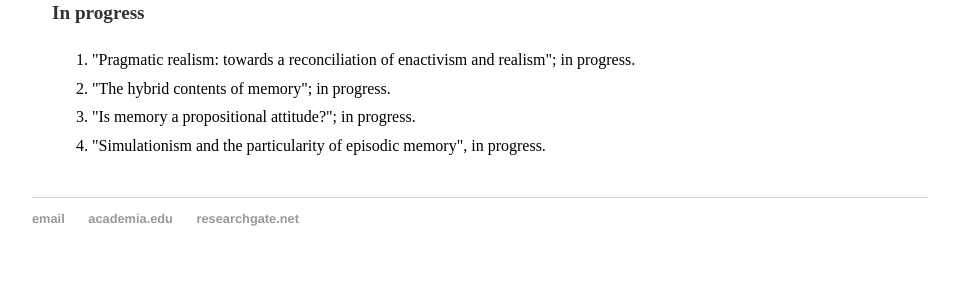
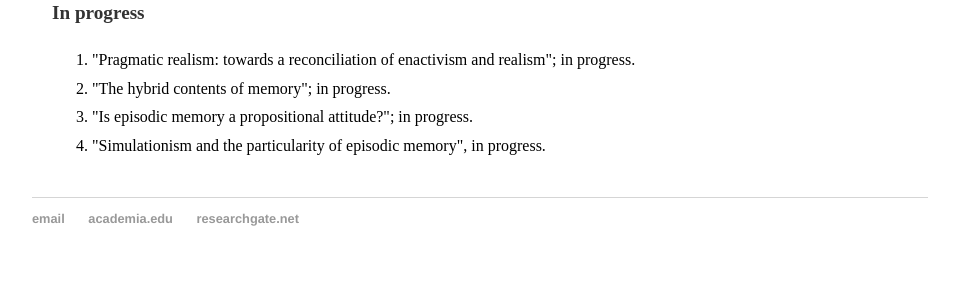
Before and after one commit to andresantanna/andresantanna.github.io, a Jekyll site: the page built from research.html, in a window 1280 px wide. Shown: the part 1088-1371 px from the top of the page, without its empty margins (160-1113 px from the left). Built offline with Jekyll 4.4.1, drawn with Linux system fonts in a browser that asks for light colours; comment, search, counter and statistics services are not loaded.

Commit message:
Update research.html

```diff
--- a/research.html
+++ b/research.html
@@ -48,7 +48,7 @@ title: André Sant'Anna - Research
 <ol type="1">
 <li>"Pragmatic realism: towards a reconciliation of enactivism and realism"; in progress.</li>
 <li>"The hybrid contents of memory"; in progress.</li>
-<li>"Is memory a propositional attitude?"; in progress.</li>
+<li>"Is episodic memory a propositional attitude?"; in progress.</li>
 <li>"Simulationism and the particularity of episodic memory", in progress.</li>
 
 </ol>
```
